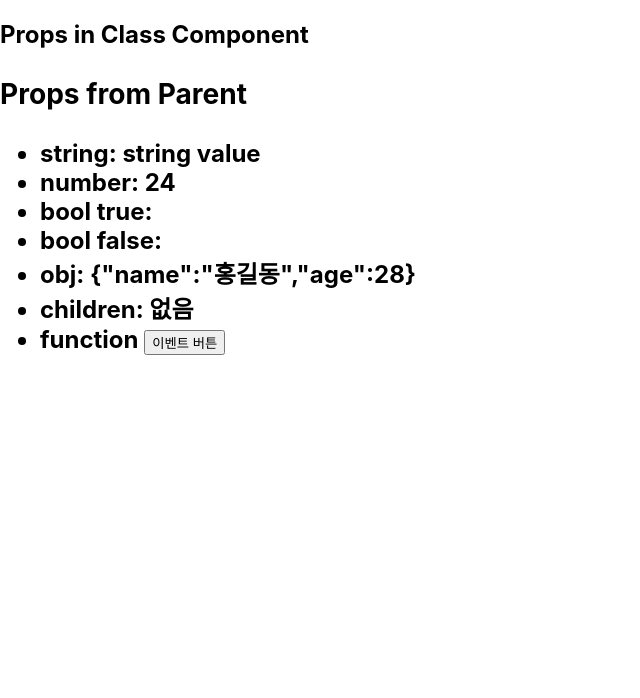
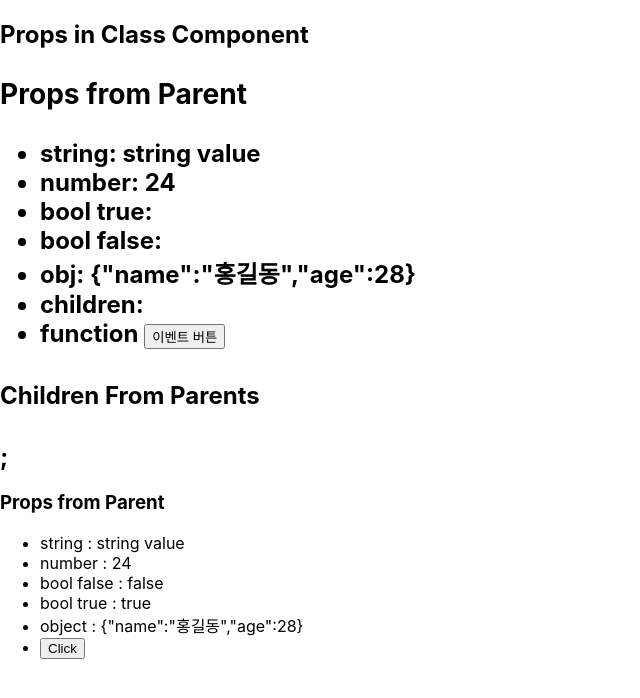
Before and after one commit to epicblues/react-practice, a React (Create React App) app in the folder cra/: page / in a window 1280 px wide. Shown: the top 698 px of the page, without its empty margins (0-640 px from the left). Built offline with nearby package versions, Linux system fonts and the light colour scheme.

Commit message:
cra sending props to function Component : careful for type

```diff
--- a/cra/src/App.props.tsx
+++ b/cra/src/App.props.tsx
@@ -1,5 +1,6 @@
-import { MouseEventHandler } from 'react';
+import { Fragment, MouseEventHandler } from 'react';
 import PropClass from './components/PropClass';
+import PropFunc from './components/PropFunc';
 
 
 
@@ -9,9 +10,17 @@ function App() {
     alert(message);
   }
   return (
-    <h2>Props in Class Component
-      <PropClass prop_str="string value" prop_false={false} prop_true={true} prop_obj={{ name: "홍길동", age: 28 }} prop_num={24} prop_func={messageFromChild} />
-    </h2>
+    <Fragment>
+      <h2>Props in Class Component
+        <PropClass prop_str="string value" prop_false={false} prop_true={true} prop_obj={{ name: "홍길동", age: 28 }} prop_num={24} prop_func={messageFromChild}>
+          <h4>Children From Parents</h4>
+        </PropClass>
+      </h2>
+      <PropFunc prop_str="string value" prop_false={false} prop_true={true} prop_obj={{ name: "홍길동", age: 28 }} prop_num={24} prop_func={messageFromChild}>
+
+      </PropFunc>
+    </Fragment>
+
   )
 }
 
--- a/cra/src/components/Item.tsx
+++ b/cra/src/components/Item.tsx
@@ -1,9 +1,10 @@
 
 
-type propObj = {
+interface propObj {
   item: string,
   checked: boolean,
 }
+
 
 
 
--- a/cra/src/components/PropClass.tsx
+++ b/cra/src/components/PropClass.tsx
@@ -9,7 +9,8 @@ interface props {
     age: number
   },
   prop_num: number,
-  prop_func: Function
+  prop_func: Function,
+  children?: any
 
 }
 
@@ -20,7 +21,7 @@ export default class PropClass extends Component<props, any> {
     console.log("PropClass's Props : ", this.props);
   }
   render() {
-    let { prop_str, prop_false, prop_true, prop_obj, prop_num, prop_func } = this.props;
+    let { prop_str, prop_false, prop_true, prop_obj, prop_num, prop_func, children } = this.props; // destructuring
     return (
       <div>
         <h3>Props from Parent</h3>
@@ -32,8 +33,11 @@ export default class PropClass extends Component<props, any> {
           <li>bool false: {prop_false}</li>
           <li>obj: {JSON.stringify(prop_obj)}</li>
           <li>children: {this.props.children === undefined && '없음'}</li>
-          {prop_func && <li>function <button onClick={() => prop_func("message from prop class")}>이벤트 버튼</button></li>}
+          {prop_func && <li>function <button onClick={() => { prop_func("message from prop class") }}>이벤트 버튼</button></li>}
         </ul>
+
+        {children};
+
       </div>
     )
   }
--- /dev/null
+++ b/cra/src/components/PropFunc.tsx
@@ -0,0 +1,38 @@
+import React, { Fragment } from 'react';
+
+
+interface props {
+  prop_str: string,
+  prop_false: boolean,
+  prop_true: boolean,
+  prop_obj: {
+    name: string,
+    age: number
+  },
+  prop_num: number,
+  prop_func: Function
+
+}
+
+
+const PropFunc: React.FunctionComponent<props> = (props: props) => {
+  console.log("PropFunc : ", props);
+  let { prop_str, prop_func, prop_false, prop_num, prop_obj, prop_true } = props;
+
+  return (
+    <Fragment>
+      <h3>Props from Parent</h3>
+      <ul>
+        <li>string : {prop_str}</li>
+        <li>number : {prop_num}</li>
+        <li>bool false : {!prop_false ? "false" : "not false"}</li>
+        <li>bool true : {prop_true ? "true" : "not true"}</li>
+        <li>object : {JSON.stringify(prop_obj)}</li>
+        {prop_func && <li><button onClick={() => { prop_func("function component message") }}>Click</button></li>}
+      </ul>
+    </Fragment>
+  )
+
+}
+
+export default PropFunc
```
